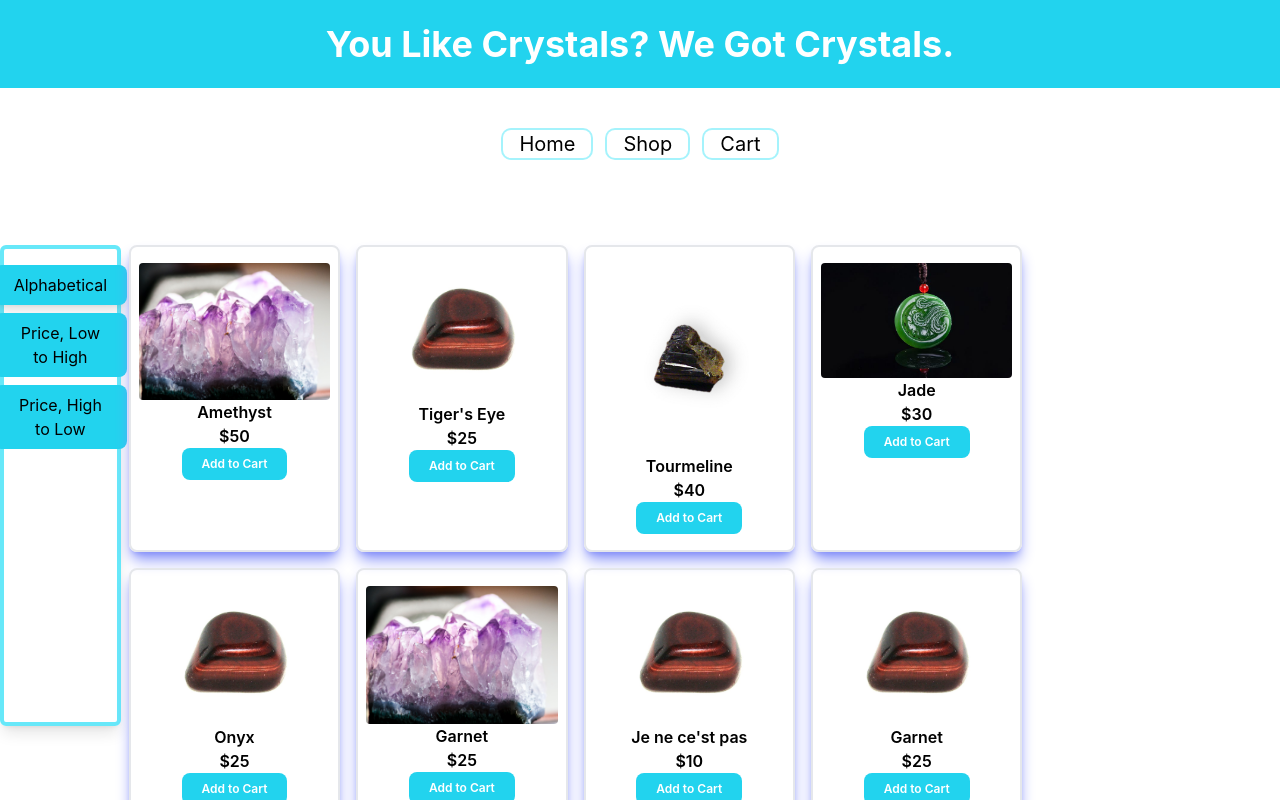
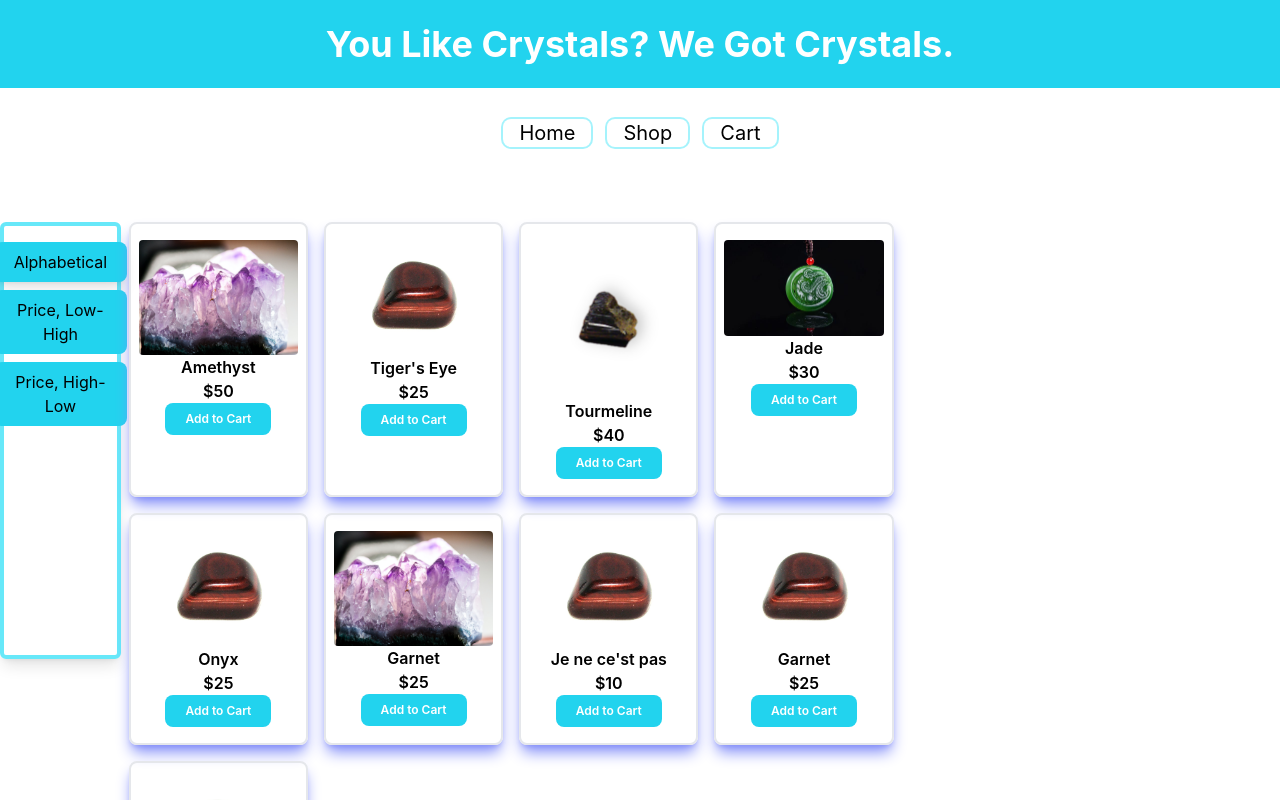
Before and after one commit to amargh2/shopping-app, a React (Create React App) app: page /shop in a window 1280 px wide. Shown: the top 800 px of the page. Built offline with nearby package versions, Linux system fonts and the light colour scheme.

Commit message:
committing before changing some styles and adding quantity display

```diff
--- a/src/components/Cart.js
+++ b/src/components/Cart.js
@@ -7,7 +7,10 @@ import {Link, Outlet} from 'react-router-dom'
 
 const Cart = (props) => {
   const total = props.total
-
+  //cart display iterates through the cart items and displays the items on cards
+  //it also takes the total, lists the items succinctly,
+  //and offers checkout/keep shopping option
+  //it takes both these items and populates them in a two-column grid
   const cartDisplay = () => {
     const manipulableCart = props.cartItems.map(item => item)
     const displayCartItems = manipulableCart.map(item => {
@@ -38,10 +41,11 @@ const Cart = (props) => {
       </div>)
     }
 
+  //checks the cart -- if empty, tells the user to go add items to their cart
   function chooseOutput() {
     let emptyOrFull
     if (props.total === 0) {
-      emptyOrFull = (<div className = 'flex justify-center'>Your cart is currently empty! Buy some dang crystals!</div>)
+      emptyOrFull = (<div className = 'flex justify-center'>Your cart is currently empty! Visit the shop and add some items to your cart!</div>)
     } if (total !== 0) {
       emptyOrFull = cartDisplay()
       }  return (
--- a/src/components/ProductDisplay.js
+++ b/src/components/ProductDisplay.js
@@ -9,7 +9,7 @@ const ProductDisplay = (props) => {
       <div className='border-2 hover:border-2 hover:border-yellow-200 shadow-lg rounded-lg flex shadow-indigo-400 justify-center py-2'>
         <div className = 'flex-col px-2 py-2 font-semibold gap-2 rounded-lg'>
           <div>
-            <img className='rounded' src={product.imgSrc}></img>
+            <img className='rounded' src={product.imgSrc} alt='info'></img>
           </div>
           <div className='flex-col justify-center'>
             <div className='flex justify-center'>{product.name}</div>
--- a/src/components/Shop.js
+++ b/src/components/Shop.js
@@ -13,11 +13,11 @@ const Shop = (props) => {
     <div className= 'lg:grid-rows-10 lg:grid lg:grid-cols-10 gap-2 sm:flex flex-col md:grid md:grid-cols-3'>
     <div className="row-start-1 row-span-1 col-span-full"><Header/></div>
     <div className='row-start-2 row-span-1 col-span-full'><NavBar/></div>
-    <div className='row-start-3 row-end-7 col-span-1 border-4 border-cyan-300 shadow-lg rounded-md flex justify-center'>
+    <div className='row-start-3 row-end-7 col-span-1 border-4 border-cyan-300 shadow-lg rounded-md flex sm:flex justify-center'>
       <SideBar
       sortItemsByPrice = {props.sort}/>
     </div>
-    <div className='row-start-3 gap-4 col-start-2 lg:col-span-7 lg:row-span-7 md:col-span-2'>
+    <div className='row-start-3 gap-4 col-start-4 lg:col-span-6 lg:row-span-7 md:col-span-2'>
       <ProductDisplay
       products = {props.inventory}
       updateInventory = {props.setInventory}
--- a/src/components/SideBar.js
+++ b/src/components/SideBar.js
@@ -6,8 +6,8 @@ const SideBar = (props) => {
 
       <div className='flex flex-col gap-2 align-items-center py-4 px-2'>
         <button className='px-5 shadow-lg py-2 hover:ring-2 hover:ring-yellow-400 rounded-lg bg-cyan-400'>Alphabetical</button>
-        <button onClick={()=>props.sortItemsByPrice('low-to-high')} className='px-5 py-2 hover:ring-2 hover:ring-yellow-400 rounded-lg bg-cyan-400'>Price, Low to High</button>
-        <button onClick={()=>props.sortItemsByPrice('high-to-low')} className='px-5 py-2 hover:ring-2 hover:ring-yellow-400 rounded-lg bg-cyan-400'>Price, High to Low</button>
+        <button onClick={()=>props.sortItemsByPrice('low-to-high')} className='px-5 py-2 hover:ring-2 hover:ring-yellow-400 rounded-lg bg-cyan-400'>Price, Low-High</button>
+        <button onClick={()=>props.sortItemsByPrice('high-to-low')} className='px-5 py-2 hover:ring-2 hover:ring-yellow-400 rounded-lg bg-cyan-400'>Price, High-Low</button>
       </div>
     </div>
   )
```
Also changed, not shown: src/Root.js (+8 -4 lines).
